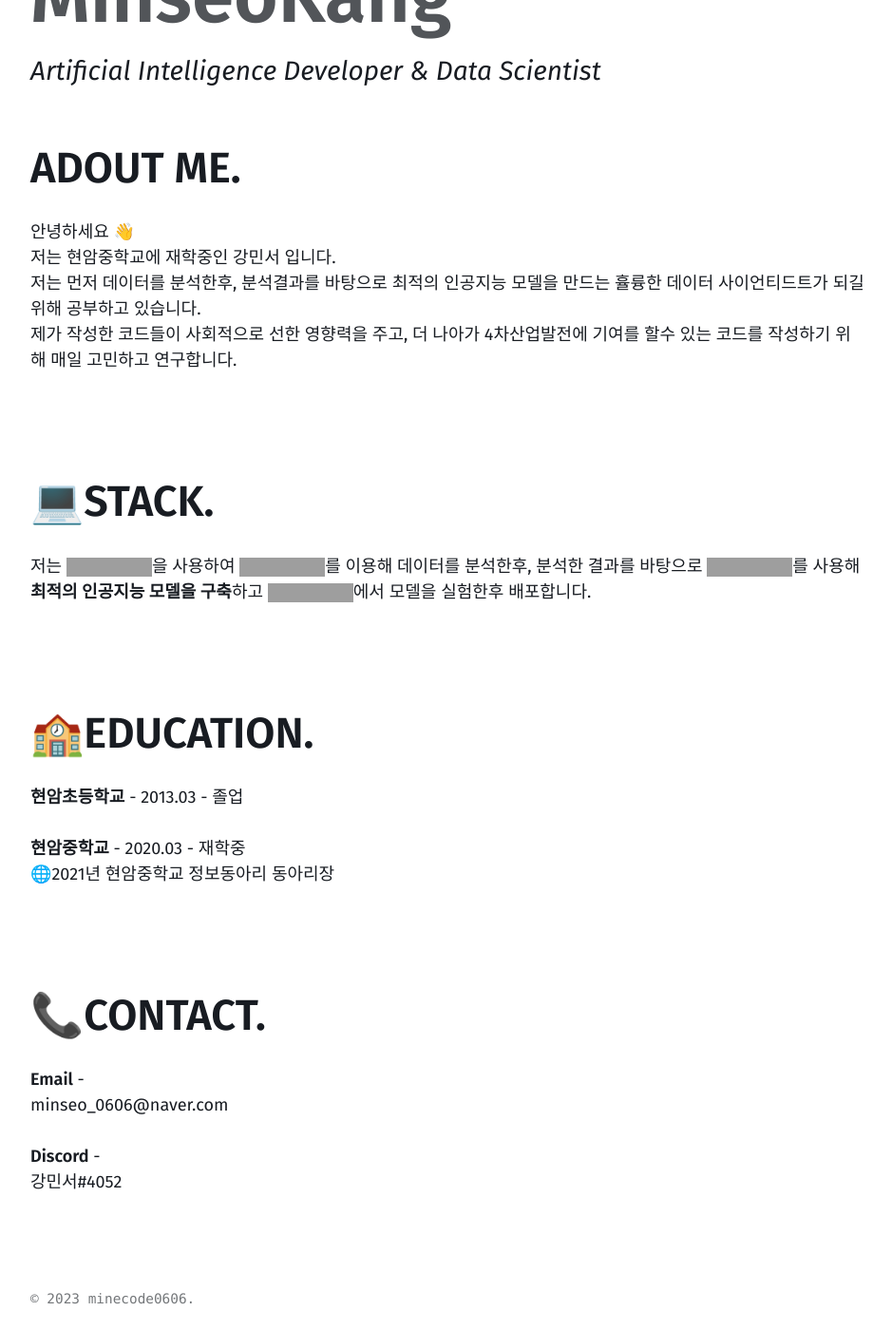
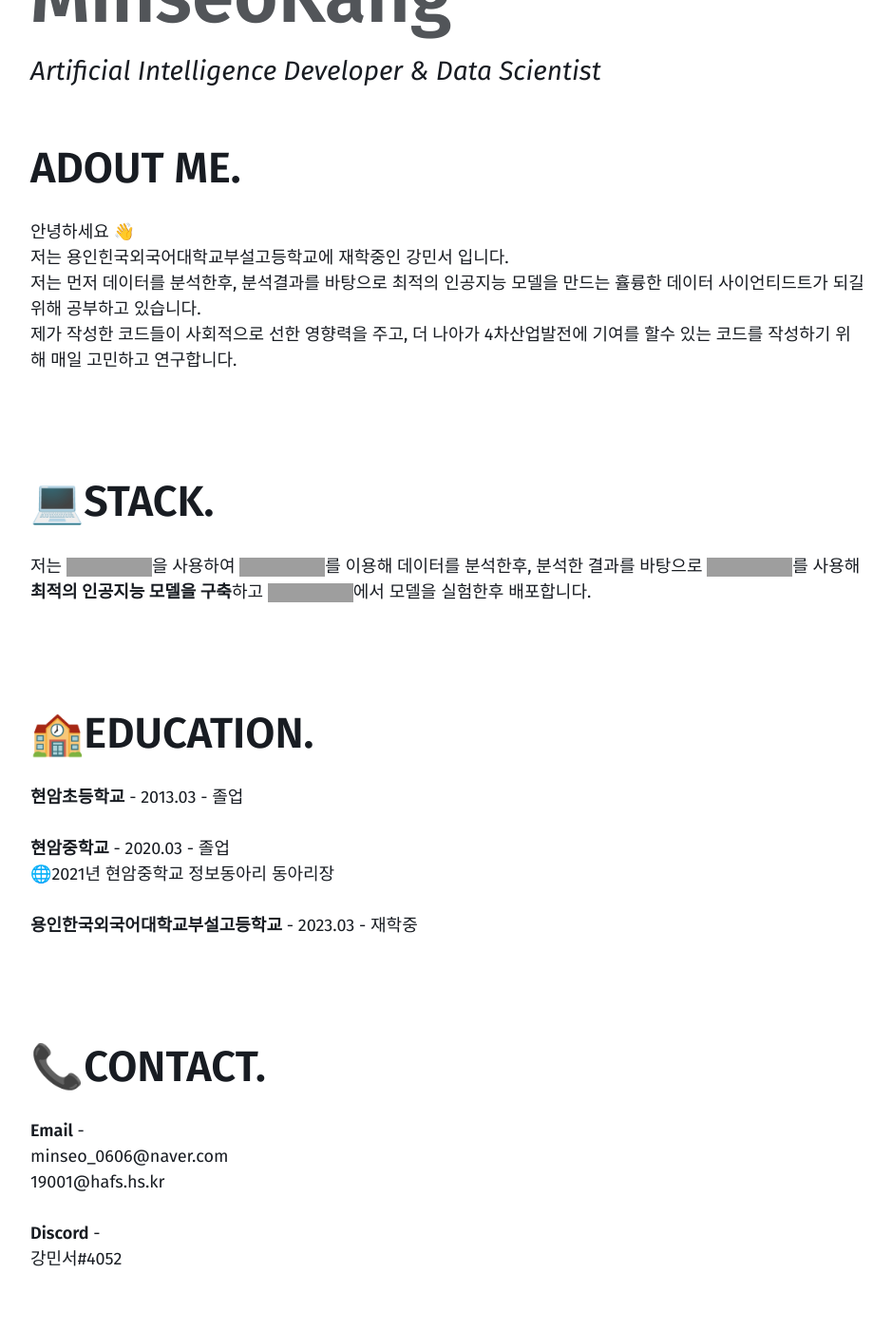
Before and after one commit to mmistakes/jekyll-theme-basically-basic, a Jekyll site: the page built from index.md, in a window 1280 px wide and 1400 px high, scrolled down 933 px. Shown: the whole window at 95% size, without its empty margins (40-979 px from the left). Built offline with Jekyll 4.4.1, drawn with Linux system fonts in a browser that asks for light colours; our own code applies the rules of GitHub Pages for plain Markdown files; grey boxes are pictures that could not be loaded.

Commit message:
소개수정

```diff
--- a/index.md
+++ b/index.md
@@ -8,7 +8,7 @@ sub_title: "Artificial Intelligence Developer & Data Scientist"
 
 # ADOUT ME.
 안녕하세요 👋
-저는 현암중학교에 재학중인 강민서 입니다.
+저는 용인힌국외국어대학교부설고등학교에 재학중인 강민서 입니다.
 저는 먼저 데이터를 분석한후, 분석결과를 바탕으로 최적의 인공지능 모델을 만드는 휼륭한 데이터 사이언티드트가 되길 위해 공부하고 있습니다.
 제가 작성한 코드들이 사회적으로 선한 영향력을 주고, 더 나아가 4차산업발전에 기여를 할수 있는 코드를 작성하기 위해 매일 고민하고 연구합니다.
 
@@ -30,8 +30,11 @@ sub_title: "Artificial Intelligence Developer & Data Scientist"
 **현암초등학교** - 2013.03 - 졸업
 
 
-**현암중학교** - 2020.03 - 재학중
+**현암중학교** - 2020.03 - 졸업
 🌐2021년 현암중학교 정보동아리 동아리장
+
+**용인한국외국어대학교부설고등학교** - 2023.03 - 재학중
+
 
 <br>
 <br>
@@ -39,6 +42,8 @@ sub_title: "Artificial Intelligence Developer & Data Scientist"
 # 📞CONTACT.
 **Email** -
 minseo_0606@naver.com
+19001@hafs.hs.kr
+
 
 **Discord** -
 강민서#4052
```
